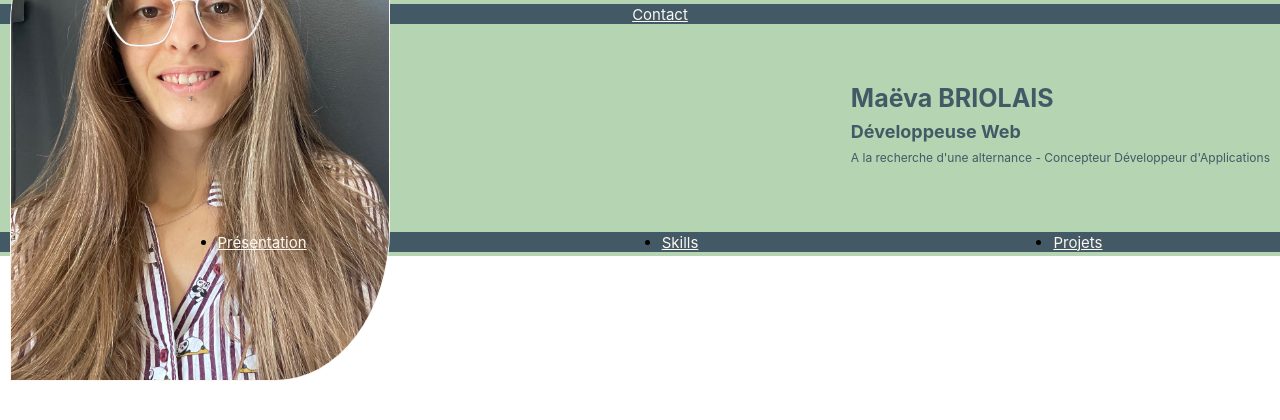
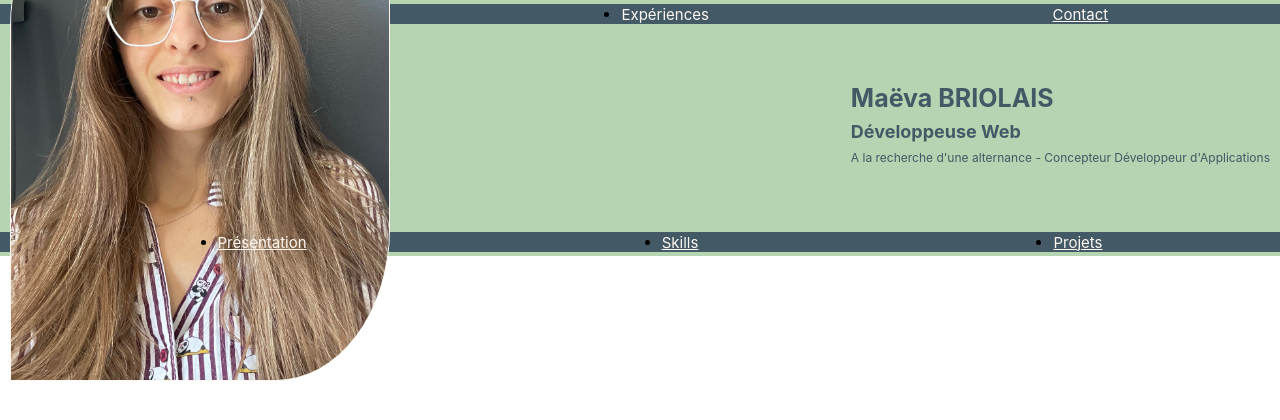
Before and after one commit to MaevaBriolais/React_Portfolio, a React (Vite) app in the folder my-react-app/: page / in a window 1280 px wide. Shown: the top 420 px of the page. Built offline with nearby package versions, Linux system fonts and the light colour scheme.

Commit message:
création de la route Diplomes

```diff
--- a/my-react-app/src/components/NavbarPages.jsx
+++ b/my-react-app/src/components/NavbarPages.jsx
@@ -5,8 +5,8 @@ function NavbarPages() {
   return (
     <nav>
       <ul>
-        {/* <li><a>Diplômes</a></li>
-        <li><a>Expériences</a></li> */}
+        <Link to="/DiplomesPage">Diplômes</Link>
+        <li><a>Expériences</a></li>
         <Link to="/ContactPage"> Contact</Link>
       </ul>
     </nav>
--- a/my-react-app/src/main.jsx
+++ b/my-react-app/src/main.jsx
@@ -5,6 +5,7 @@ import {createBrowserRouter, RouterProvider} from "react-router-dom";
 
 import App from './App.jsx';
 import ContactPage from './pages/ContactPage.jsx';
+import DiplomesPage from './pages/Diplomes.jsx';
 
 const router = createBrowserRouter([
   {
@@ -15,6 +16,10 @@ const router = createBrowserRouter([
     path: "/ContactPage",
     element: <ContactPage/>,
   },
+  {
+    path: "/DiplomesPage",
+    element: <DiplomesPage/>,
+  },
 ]);
 
 ReactDOM.createRoot(document.getElementById('root')).render(
--- /dev/null
+++ b/my-react-app/src/pages/Diplomes.jsx
@@ -0,0 +1,10 @@
+
+function DiplomesPage (){
+
+    return (
+
+        <p>PAGE DES DIMPLOMES TEST</p>
+    )
+}
+
+export default DiplomesPage;
```
